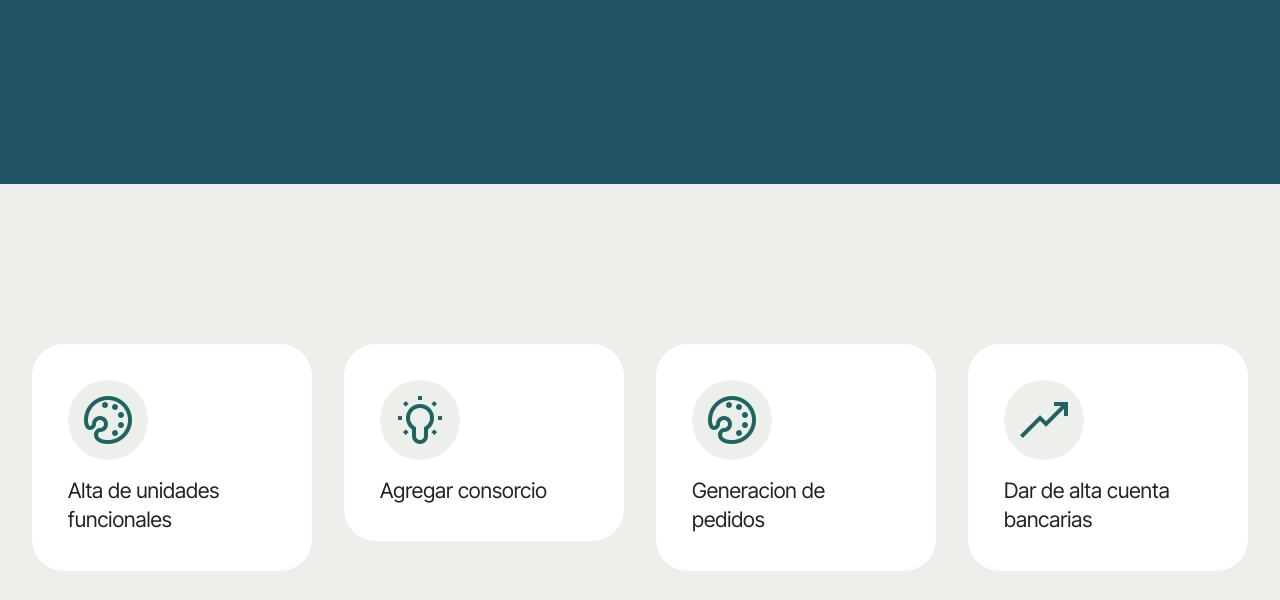
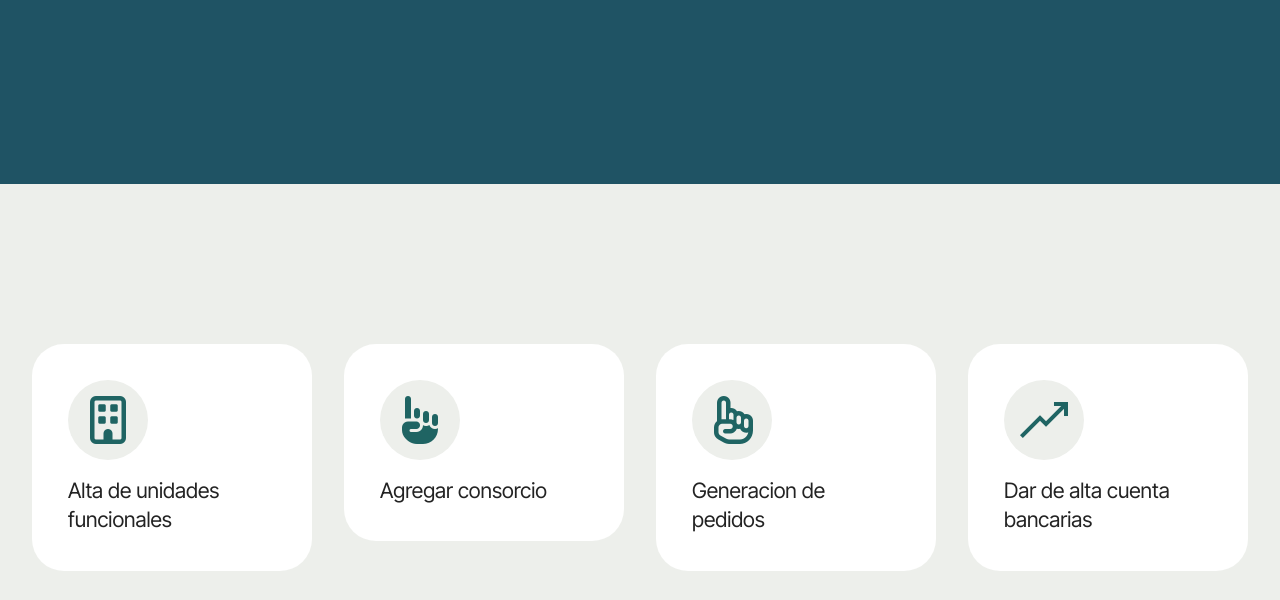
Before and after one commit to Elio1204/paginaServicioTecnico, a plain HTML site: page index.html in a window 1280 px wide. Shown: the part 442-1042 px from the top of the page. Drawn offline with Linux system fonts and the light colour scheme; files whose address does not match are found by name.

Commit message:
Iconos agregados

```diff
--- a/index.html
+++ b/index.html
@@ -20,6 +20,7 @@
   <link rel="preload" href="https://fonts.googleapis.com/css2?family=Inter+Tight:wght@400;700&display=swap&display=swap" as="style" onload="this.onload=null;this.rel='stylesheet'">
   <noscript><link rel="stylesheet" href="https://fonts.googleapis.com/css2?family=Inter+Tight:wght@400;700&display=swap&display=swap"></noscript>
   <link rel="preload" as="style" href="assets/mobirise/css/mbr-additional.css?v=RSNHak"><link rel="stylesheet" href="assets/mobirise/css/mbr-additional.css?v=RSNHak" type="text/css">
+  <link rel="stylesheet" href="https://cdnjs.cloudflare.com/ajax/libs/font-awesome/6.1.1/css/all.min.css" integrity="sha512-KfkfwYDsLkIlwQp6LFnl8zNdLGxu9YAA1QvwINks4PhcElQSvqcyVLLD9aMhXd13uQjoXtEKNosOWaZqXgel0g==" crossorigin="anonymous" referrerpolicy="no-referrer" />
 
 </head>
 <body>
@@ -83,7 +84,8 @@
         <div class="item-wrapper">
           <div class="card-box align-left">
             <div class="iconfont-wrapper">
-              <span class="mbr-iconfont mobi-mbri-change-style mobi-mbri"></span>
+              <!-- <span class="mbr-iconfont mobi-mbri-change-style mobi-mbri"></span>  -->
+              <i class="mbr-iconfont fa-regular fa-building " ></i>
             </div>
 
             <p class="card-text mbr-fonts-style display-7">
@@ -96,7 +98,7 @@
         <div class="item-wrapper">
           <div class="card-box align-left">
             <div class="iconfont-wrapper">
-              <span class="mbr-iconfont mobi-mbri-idea mobi-mbri"></span>
+              <span class="mbr-iconfont fa-solid fa-hand-point-up"></span>
             </div>
 
             <p class="card-text mbr-fonts-style display-7">Agregar consorcio</p>
@@ -108,7 +110,7 @@
         <div class="item-wrapper">
           <div class="card-box align-left">
             <div class="iconfont-wrapper">
-              <span class="mbr-iconfont mobi-mbri-change-style mobi-mbri"></span>
+              <span class="mbr-iconfont fa-regular fa-hand-point-up"></span>
             </div>
 
             <p class="card-text mbr-fonts-style display-7">
```
